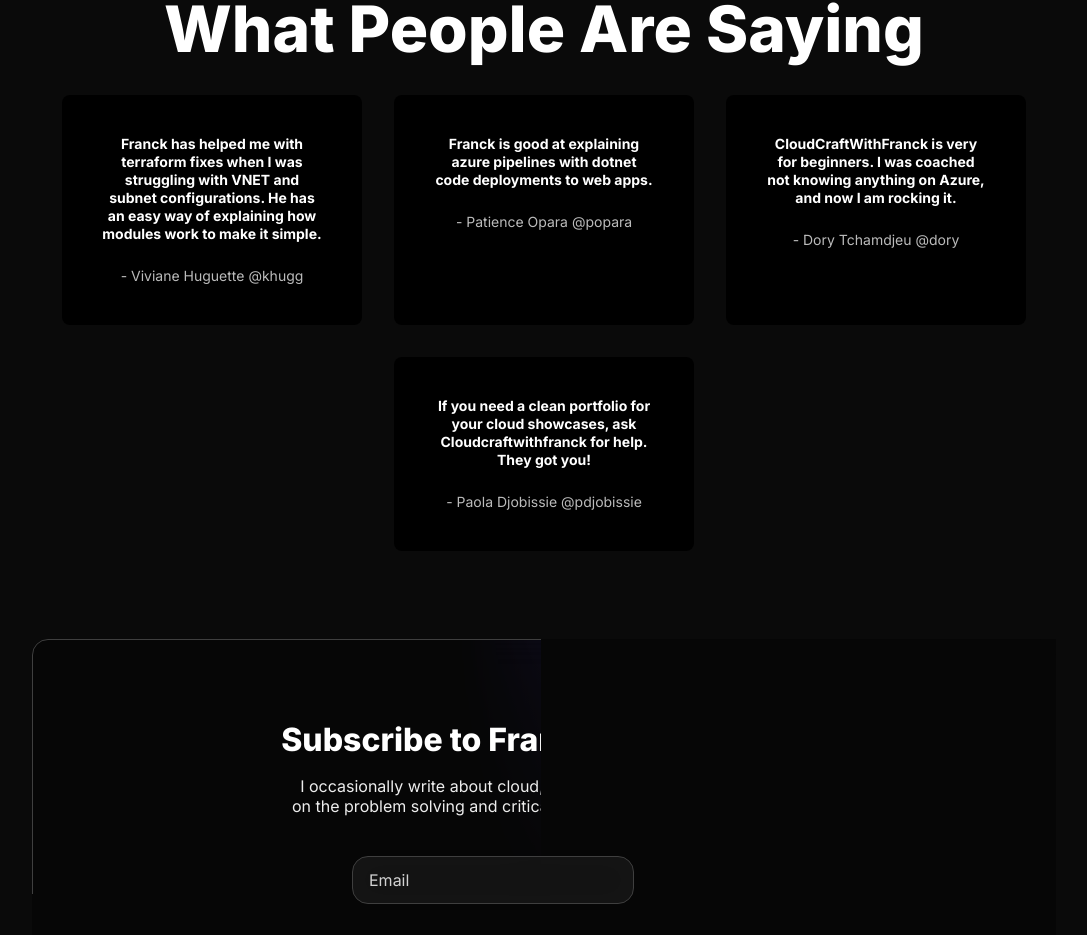
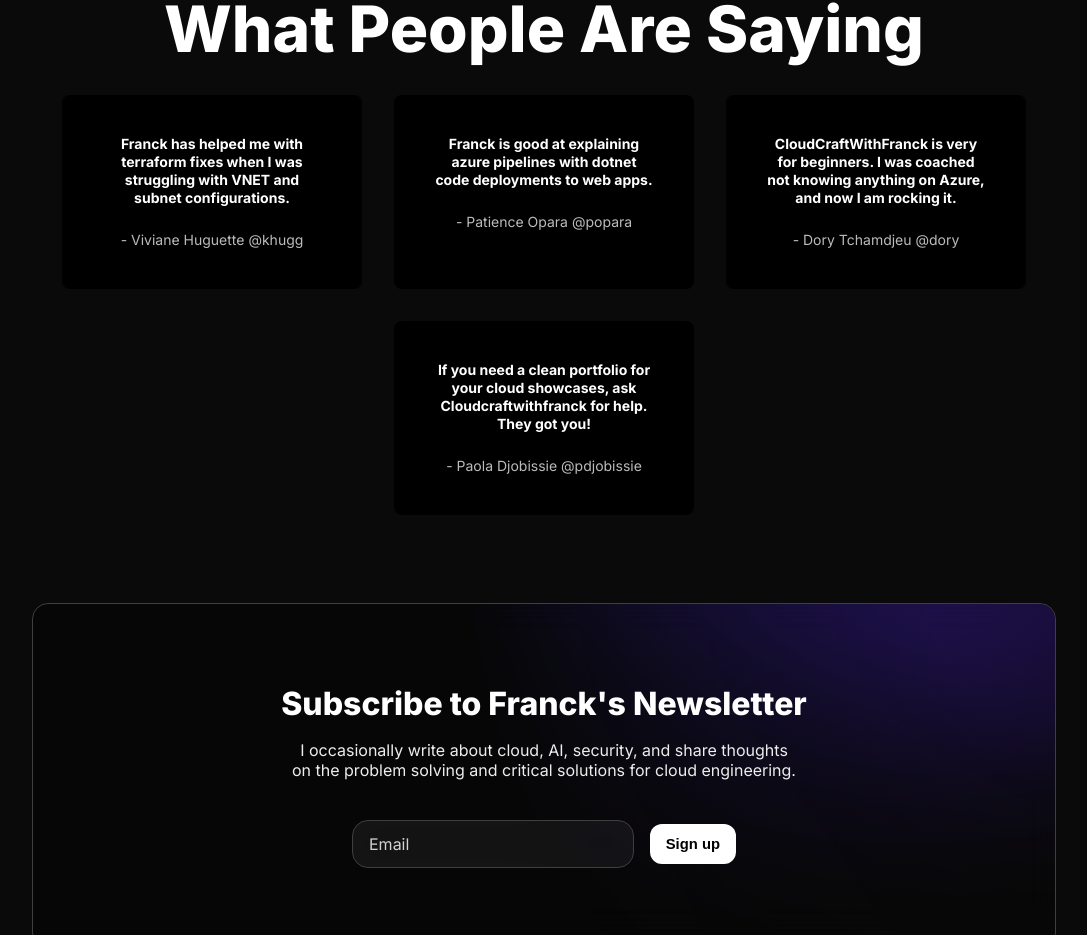
Before and after one commit to CloudCraftWithFranck/cloudcraftwithfranck.github.io, a Next.js app: page /en in a window 1280 px wide. Shown: the part 3478-4413 px from the top of the page, without its empty margins (96-1183 px from the left). Built offline with nearby package versions, Linux system fonts and the light colour scheme.

Commit message:
Adding testimonials.

```diff
--- a/src/app/[locale]/page.tsx
+++ b/src/app/[locale]/page.tsx
@@ -51,7 +51,7 @@ export default function Home(
 
     const testimonials = [
         {
-            feedback: 'Franck has helped me with terraform fixes when I was struggling with VNET and subnet configurations. He has an easy way of explaining how modules work to make it simple.',
+            feedback: 'Franck has helped me with terraform fixes when I was struggling with VNET and subnet configurations.',
             name: 'Viviane Huguette',
             username: 'khugg',
         },
```
